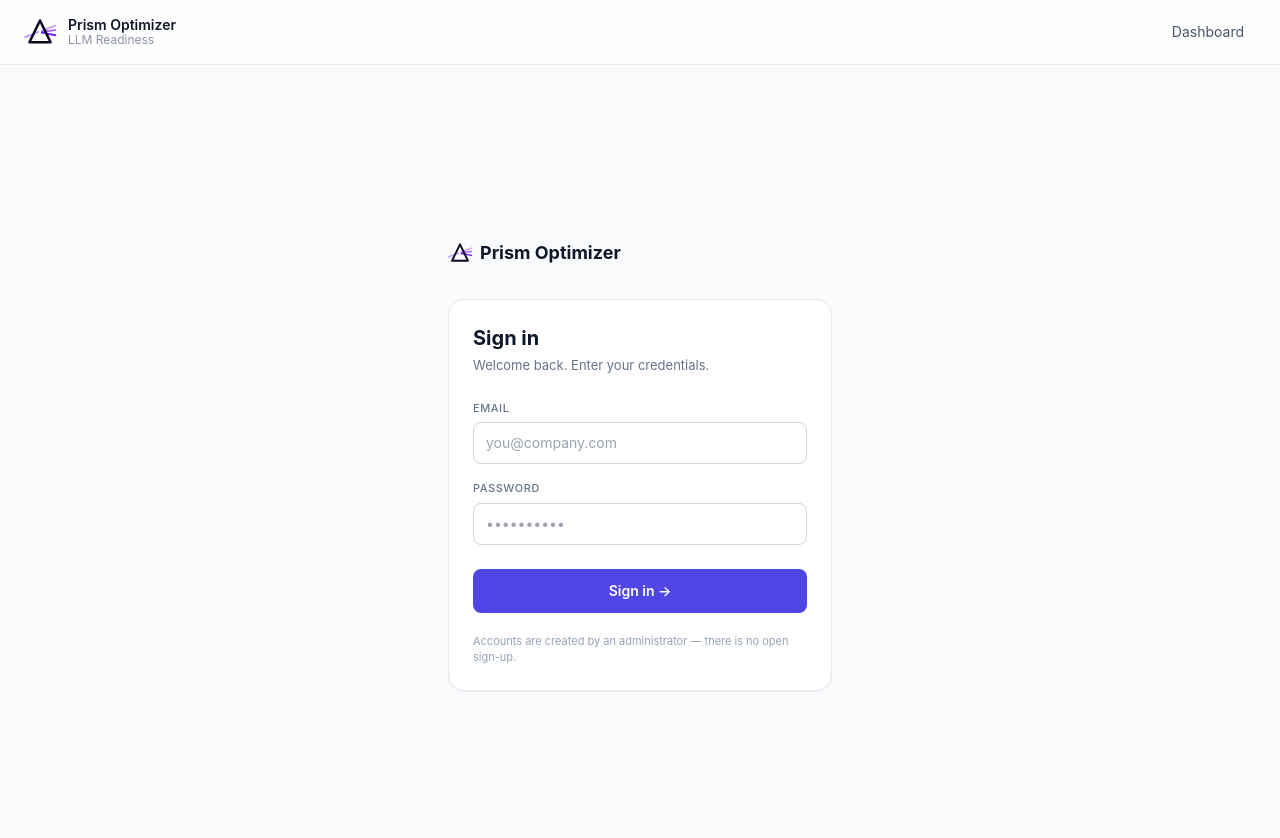
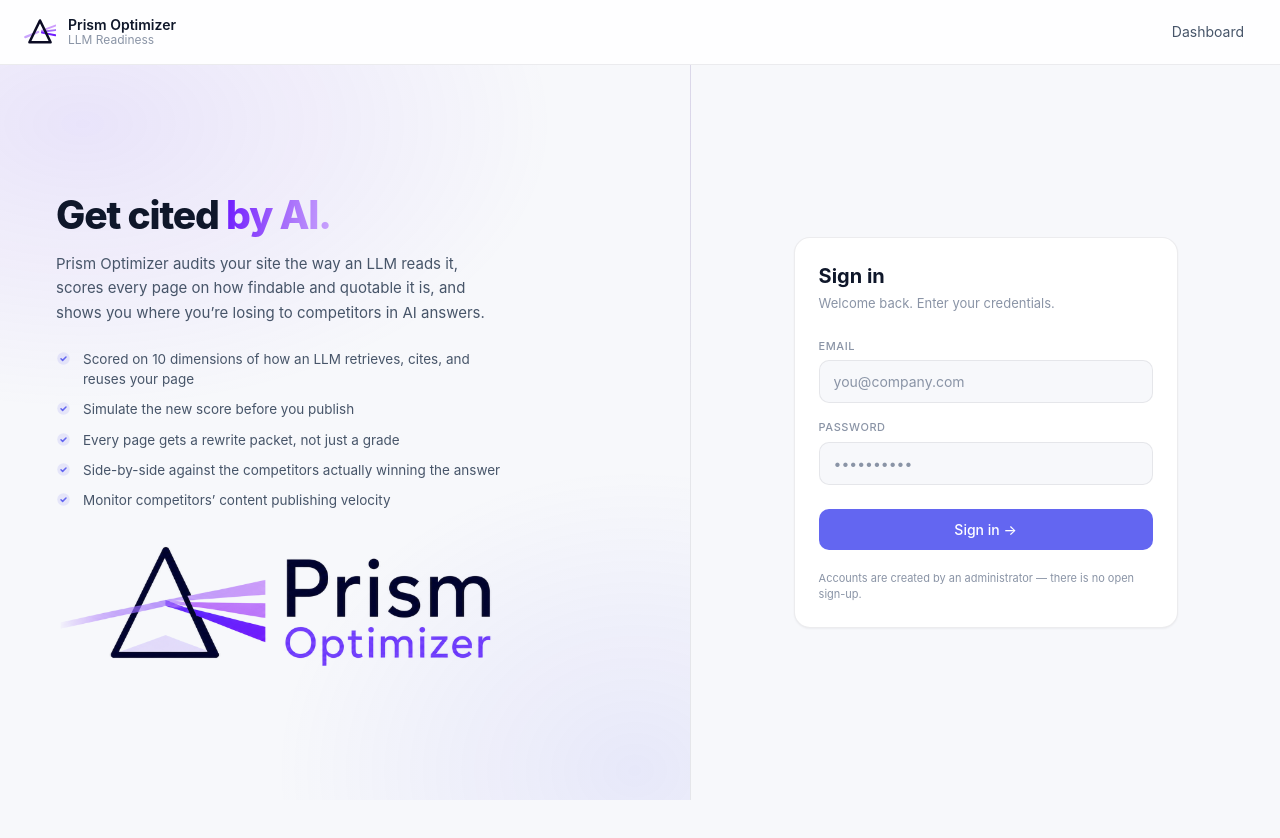
Before and after one commit to cdageneral/content-audit, a Next.js app: page /sign-in in a window 1280 px wide. Shown: the top 838 px of the page. After the commit the page ends 800 px from the top, so only its background shows below. Built offline with nearby package versions, Linux system fonts and the light colour scheme; no server answers.

Commit message:
Sign-in: split layout with brand panel

```diff
--- a/app/sign-in/page.tsx
+++ b/app/sign-in/page.tsx
@@ -3,8 +3,11 @@
 /**
  * /sign-in — email + password login, with first-run super_admin bootstrap.
  *
- * Self-contained styling (standard Tailwind utilities only — no custom design
- * tokens) so it drops into any app. Rename BRAND below to your product name.
+ * Split layout: brand panel left (hidden under lg), form right. Styled with the
+ * app's own design tokens from globals.css (--bg-*, --text-*, --indigo) and the
+ * shared .dark-input / .btn-primary classes, so it matches the dashboard the
+ * user lands on. The wordmark lives in the app nav above this page, so the only
+ * brand art here is the hero logo on the left panel — no duplicate lockup.
  *
  * On mount it calls /api/auth/me: already signed in → go to ?next (default '/');
  * no users yet → show the "create the first admin" form; otherwise login.
@@ -15,6 +18,14 @@ import { useRouter, useSearchParams } from 'next/navigation';
 
 const BRAND = 'Prism Optimizer';
 
+const BULLETS = [
+  'Scored on 10 dimensions of how an LLM retrieves, cites, and reuses your page',
+  'Simulate the new score before you publish',
+  'Every page gets a rewrite packet, not just a grade',
+  'Side-by-side against the competitors actually winning the answer',
+  'Monitor competitors’ content publishing velocity',
+];
+
 type Mode = 'loading' | 'login' | 'bootstrap';
 
 export default function SignInPage() {
@@ -22,6 +33,17 @@ export default function SignInPage() {
     <Suspense fallback={null}>
       <SignInForm />
     </Suspense>
+  );
+}
+
+function Tick() {
+  return (
+    <svg viewBox="0 0 24 24" fill="none" aria-hidden="true"
+      className="w-[15px] h-[15px] flex-shrink-0 mt-[2px]">
+      <circle cx="12" cy="12" r="10" fill="rgba(99,102,241,0.12)" />
+      <path d="M8 12.4l2.6 2.6L16 9.6" stroke="var(--indigo)" strokeWidth={2.4}
+        strokeLinecap="round" strokeLinejoin="round" />
+    </svg>
   );
 }
 
@@ -73,33 +95,76 @@ function SignInForm() {
   }
 
   const isBootstrap = mode === 'bootstrap';
-  const input = 'w-full rounded-lg border border-slate-300 bg-white px-3 py-2.5 text-sm text-slate-900 outline-none focus:border-indigo-500 focus:ring-2 focus:ring-indigo-500/20 transition';
-  const label = 'block text-[11px] font-medium uppercase tracking-wider text-slate-500 mb-1.5';
+  const label = 'block text-[11px] font-medium uppercase tracking-wider mb-1.5';
 
   return (
-    <div className="min-h-screen bg-slate-50 flex items-center justify-center px-6 py-12">
-      <div className="w-full max-w-sm">
-        <div className="flex items-center gap-2 mb-8">
-          <svg viewBox="0 0 100 100" fill="none" className="w-6 h-6" aria-hidden="true">
-            <path d="M4 66 L44 50" stroke="#c9a4fd" strokeWidth={7} strokeLinecap="round" />
-            <path d="M56 46 L98 30" stroke="#ce9efc" strokeWidth={6} strokeLinecap="round" />
-            <path d="M56 49 L98 44" stroke="#a56bfb" strokeWidth={6} strokeLinecap="round" />
-            <path d="M56 52 L98 60" stroke="#6f1cfe" strokeWidth={6} strokeLinecap="round" />
-            <path d="M50 14 L83 82 L17 82 Z" stroke="#0b0b24" strokeWidth={8} strokeLinejoin="round" strokeLinecap="round" />
-          </svg>
-          <span className="text-lg font-bold text-slate-900">{BRAND}</span>
+    // 65px = app-nav height, so the split fills the viewport without adding a scrollbar.
+    <div className="flex min-h-[calc(100vh-65px)]" style={{ background: 'var(--bg-0)' }}>
+
+      {/* ── Brand panel (desktop only; the app nav carries the wordmark on mobile) ── */}
+      <div
+        className="hidden lg:flex lg:w-[54%] flex-col justify-center px-14 py-16 relative overflow-hidden"
+        style={{
+          borderRight: '1px solid var(--border)',
+          background:
+            'radial-gradient(760px 460px at 12% 8%, rgba(139,92,246,0.13), transparent 62%),' +
+            'radial-gradient(620px 520px at 92% 96%, rgba(99,102,241,0.11), transparent 58%),' +
+            'var(--bg-0)',
+        }}
+      >
+        <h2 className="text-[39px] font-extrabold leading-[1.08] tracking-[-0.03em] max-w-[470px]"
+          style={{ color: 'var(--text-1)' }}>
+          Get cited{' '}
+          <span style={{
+            background: 'linear-gradient(96deg, #6f1cfe, #a56bfb 55%, #c9a4fd)',
+            WebkitBackgroundClip: 'text',
+            backgroundClip: 'text',
+            color: 'transparent',
+          }}>by AI.</span>
+        </h2>
+
+        <p className="mt-4 max-w-[440px] text-[15px] leading-relaxed" style={{ color: 'var(--text-2)' }}>
+          {BRAND} audits your site the way an LLM reads it, scores every page on how findable
+          and quotable it is, and shows you where you&rsquo;re losing to competitors in AI answers.
+        </p>
+
+        <ul className="mt-6 flex flex-col gap-2.5 max-w-[445px]">
+          {BULLETS.map((t) => (
+            <li key={t} className="flex items-start gap-3">
+              <Tick />
+              <span className="text-[13.5px] leading-[1.5]" style={{ color: 'var(--text-2)' }}>{t}</span>
+            </li>
+          ))}
+        </ul>
+
+        {/* eslint-disable-next-line @next/next/no-img-element */}
+        <img
+          src="/prism-optimizer-logo-hero.png"
+          alt={BRAND}
+          className="block w-full max-w-[440px] h-auto mt-8"
+        />
       </div>
 
+      {/* ── Form panel ── */}
+      <div className="flex-1 flex items-center justify-center px-6 py-12">
+        <div className="w-full max-w-sm">
           {mode === 'loading' ? (
             <div className="space-y-3">
-            <div className="h-6 w-32 bg-slate-200 rounded animate-pulse" />
-            <div className="h-11 bg-slate-200 rounded-lg animate-pulse" />
-            <div className="h-11 bg-slate-200 rounded-lg animate-pulse" />
+              <div className="h-6 w-32 rounded animate-pulse" style={{ background: 'var(--bg-3)' }} />
+              <div className="h-11 rounded-lg animate-pulse" style={{ background: 'var(--bg-3)' }} />
+              <div className="h-11 rounded-lg animate-pulse" style={{ background: 'var(--bg-3)' }} />
             </div>
           ) : (
-          <form onSubmit={submit} className="rounded-2xl border border-slate-200 bg-white p-6 shadow-sm">
-            <h1 className="text-xl font-bold text-slate-900">{isBootstrap ? 'Create your admin account' : 'Sign in'}</h1>
-            <p className="text-slate-500 text-[13px] mt-1 mb-6">
+            <form onSubmit={submit} className="rounded-2xl p-6"
+              style={{
+                background: 'var(--bg-1)',
+                border: '1px solid var(--border)',
+                boxShadow: '0 1px 2px rgba(15,23,42,0.05)',
+              }}>
+              <h1 className="text-xl font-bold" style={{ color: 'var(--text-1)' }}>
+                {isBootstrap ? 'Create your admin account' : 'Sign in'}
+              </h1>
+              <p className="text-[13px] mt-1 mb-6" style={{ color: 'var(--text-3)' }}>
                 {isBootstrap
                   ? 'First run — set up the super-admin account that manages companies and users.'
                   : 'Welcome back. Enter your credentials.'}
@@ -107,36 +172,38 @@ function SignInForm() {
 
               {isBootstrap && (
                 <label className="block mb-4">
-                <span className={label}>Full name</span>
+                  <span className={label} style={{ color: 'var(--text-3)' }}>Full name</span>
                   <input value={name} onChange={e => setName(e.target.value)} required autoComplete="name"
-                  placeholder="Wayne Cichanski" className={input} />
+                    placeholder="Wayne Cichanski" className="dark-input" />
                 </label>
               )}
 
               <label className="block mb-4">
-              <span className={label}>Email</span>
+                <span className={label} style={{ color: 'var(--text-3)' }}>Email</span>
                 <input type="email" value={email} onChange={e => setEmail(e.target.value)} required autoComplete="email"
-                placeholder="you@company.com" className={input} />
+                  placeholder="you@company.com" className="dark-input" />
               </label>
 
               <label className="block">
-              <span className={label}>Password</span>
+                <span className={label} style={{ color: 'var(--text-3)' }}>Password</span>
                 <input type="password" value={password} onChange={e => setPassword(e.target.value)} required
                   autoComplete={isBootstrap ? 'new-password' : 'current-password'}
-                placeholder={isBootstrap ? 'At least 8 characters' : '••••••••••'} className={input} />
+                  placeholder={isBootstrap ? 'At least 8 characters' : '••••••••••'} className="dark-input" />
               </label>
 
               {error && (
-              <div className="mt-4 text-[13px] text-red-700 bg-red-50 border border-red-200 rounded-lg px-3 py-2">{error}</div>
+                <div className="mt-4 text-[13px] rounded-lg px-3 py-2"
+                  style={{ color: 'var(--red)', background: 'rgba(220,38,38,0.08)', border: '1px solid rgba(220,38,38,0.25)' }}>
+                  {error}
+                </div>
               )}
 
-            <button type="submit" disabled={busy}
-              className="w-full mt-6 bg-indigo-600 hover:bg-indigo-700 disabled:opacity-60 text-white font-semibold text-sm rounded-lg py-3 transition-colors">
+              <button type="submit" disabled={busy} className="btn-primary w-full mt-6 font-semibold py-3">
                 {busy ? 'Please wait…' : isBootstrap ? 'Create account →' : 'Sign in →'}
               </button>
 
               {!isBootstrap && (
-              <p className="text-[11px] text-slate-400 mt-5">
+                <p className="text-[11px] mt-5" style={{ color: 'var(--text-3)' }}>
                   Accounts are created by an administrator — there is no open sign-up.
                 </p>
               )}
@@ -144,5 +211,6 @@ function SignInForm() {
           )}
         </div>
       </div>
+    </div>
   );
 }
```
Lines whose indentation alone changed are shown as unchanged.
